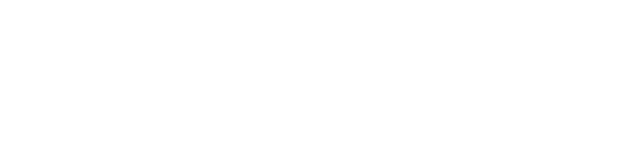
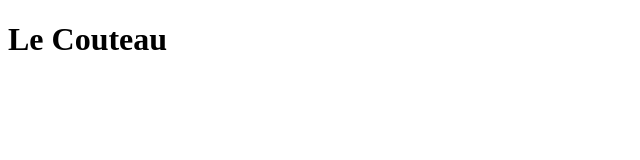
Before and after one commit to yorannelisabeth/tp-restaurant, a plain HTML site: page index.html in a window 1280 px wide. Shown: the whole page, without its empty margins (0-640 px from the left). Drawn offline with Linux system fonts and the light colour scheme.

Commit message:
Ajout titre h1

```diff
--- a/index.html
+++ b/index.html
@@ -9,6 +9,6 @@
 	<title>restaurant</title>
 </head>
 <body>
-
+	<h1>Le Couteau</h1>
 </body>
 </html>
```
